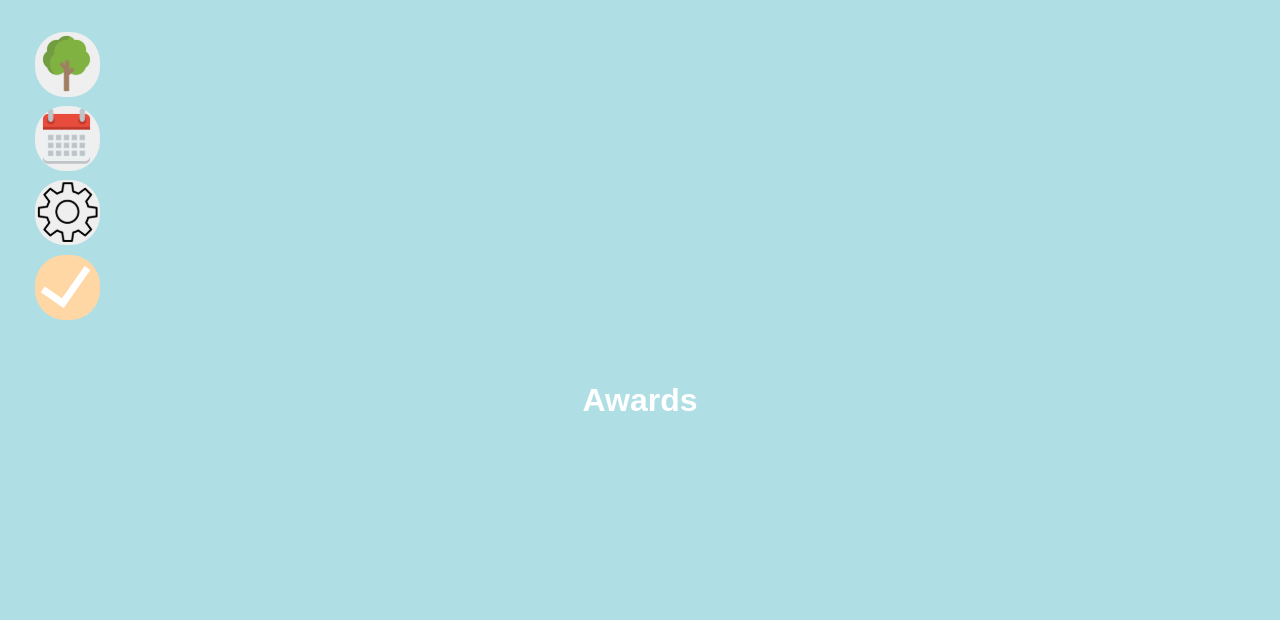
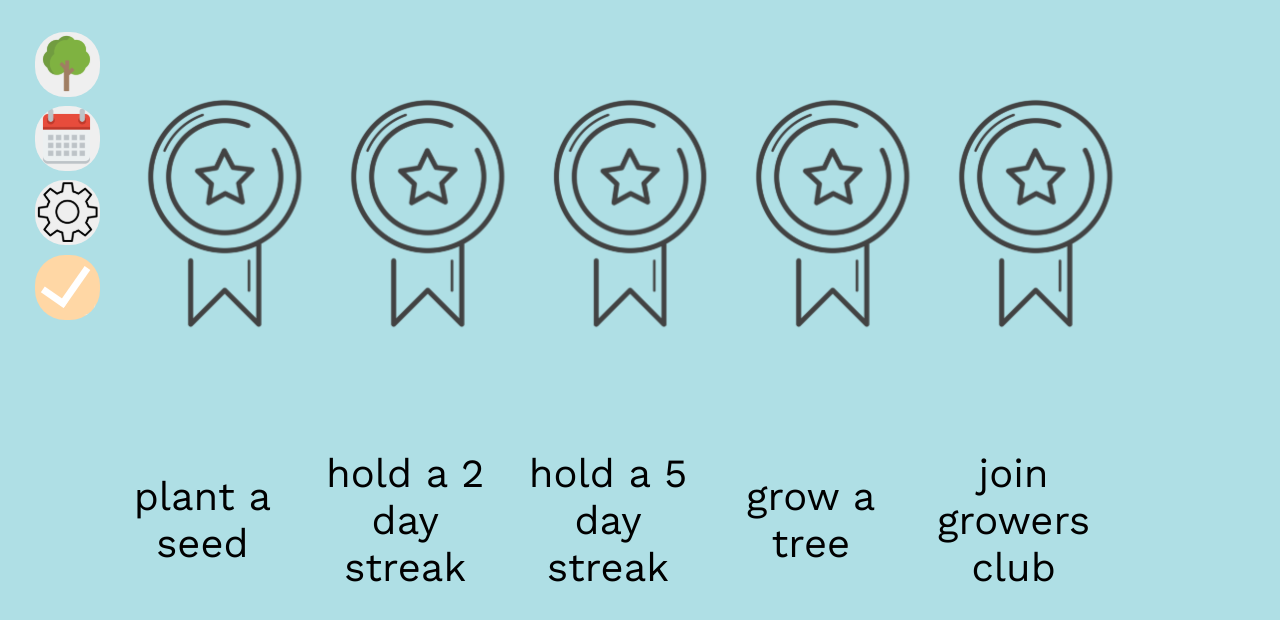
Before and after one commit to 1tracy/bolt, a React (Create React App) app: page /awards in a window 1280 px wide. Shown: the top 620 px of the page. Built offline with nearby package versions, Linux system fonts and the light colour scheme.

Commit message:
added awards

```diff
--- /dev/null
+++ b/src/Awards.css
@@ -0,0 +1,52 @@
+
+.box-1, .box-2, .box-3, .box-4, .box-5 {
+    background-image: url("awardImg.svg");
+    height: auto;
+    min-height: 200%;
+    background-repeat:no-repeat;
+}
+.box-1{
+    flex:1;
+    order:1;
+}
+.box-2{
+    flex:1;
+    order:2;
+}
+.box-3{
+    flex:1;
+    order:3;
+
+}
+.box-4{
+    flex:1;
+    order:4;
+}
+.box-5{
+    flex:1;
+    order:5;
+}
+
+
+.container-1, .container-2, .awardText {
+    padding: 5px;
+    float: right;
+    width: 80%;
+    font-family: Work Sans;
+    font-style: normal;
+    font-weight: normal;
+    font-size: 40px;
+    color: black;
+    display: flex;
+    text-align: center;
+    justify-content: center;
+    align-items: center;
+}
+.container-1, .container-2 {
+    margin-right: 20vh;
+}
+
+.container-1{
+    position: flex;
+    height: 30vh;
+}
--- a/src/Awards.js
+++ b/src/Awards.js
@@ -1,10 +1,24 @@
 import React from 'react';
 import './App.css';
+import './Awards.css';
 
 function Awards() {
     return (
         <div>
-            <h1>Awards</h1>
+            <div className="container-1">
+                <div className="box-1" />
+                <div className="box-2" />
+                <div className="box-3" />
+                <div className="box-4" />
+                <div className="box-5" />
+            </div>
+            <div className="container-2">
+                <div className="awardText">plant a seed</div>
+                <div className="awardText">hold a 2 day streak</div>
+                <div className="awardText">hold a 5 day streak</div>
+                <div className="awardText">grow a tree</div>
+                <div className="awardText">join growers club</div>
+            </div>
         </div>
     )
 }
```
Also changed, not shown: src/awardImg.svg (added), 1 other file (tests, documents, lock files or other folders).
